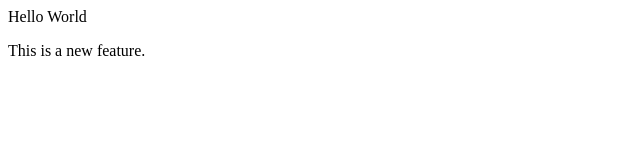
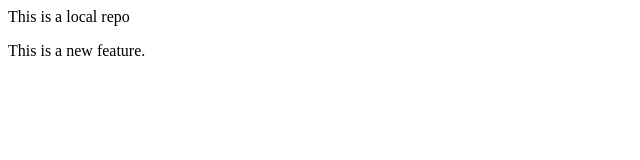
Before and after one commit to Kshitiz2025/localrepo, a plain HTML site: page index.html in a window 1280 px wide. Shown: the full height of the page, 0-640 px from the left. Drawn offline with Linux system fonts and the light colour scheme.

Commit message:
Changed Paragraph

```diff
--- a/index.html
+++ b/index.html
@@ -1,2 +1,2 @@
-<p>Hello World</p>
+<p>This is a local repo</p>
 <P> This is a new feature.</P>
```
